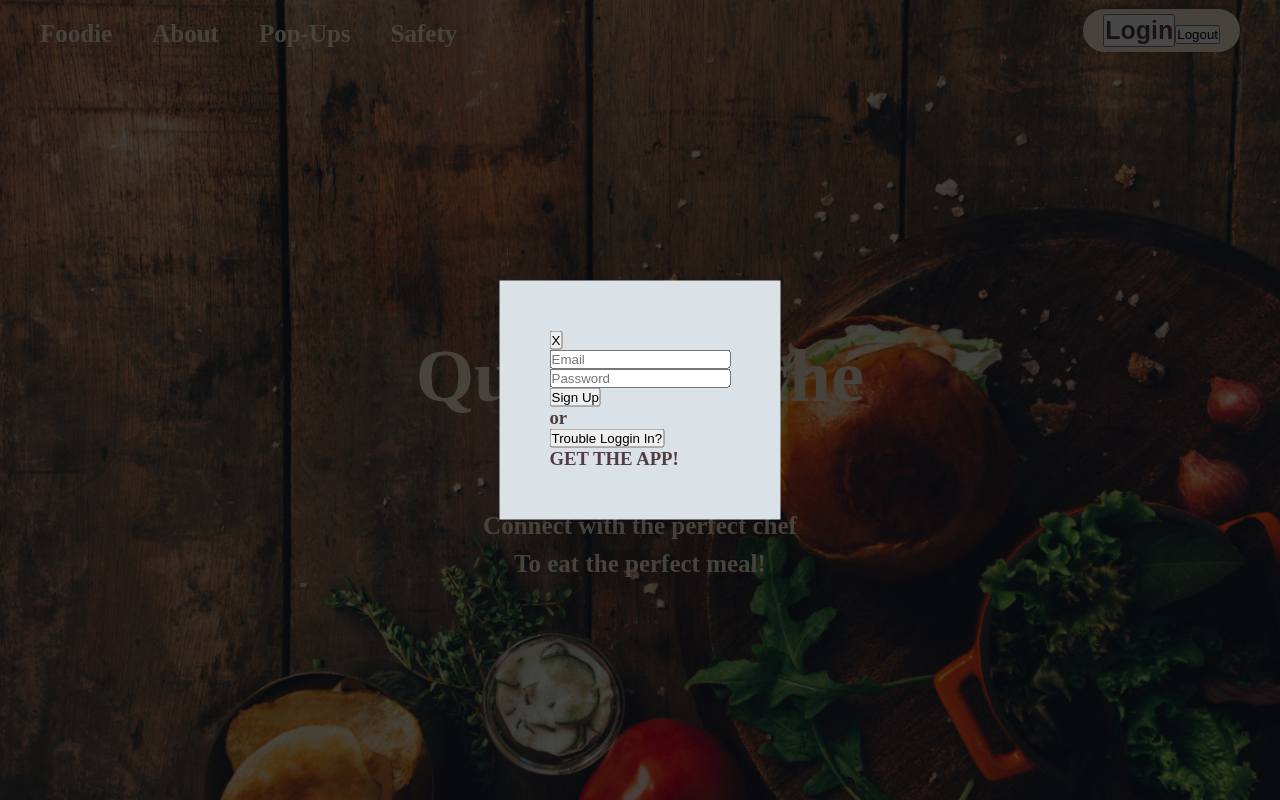
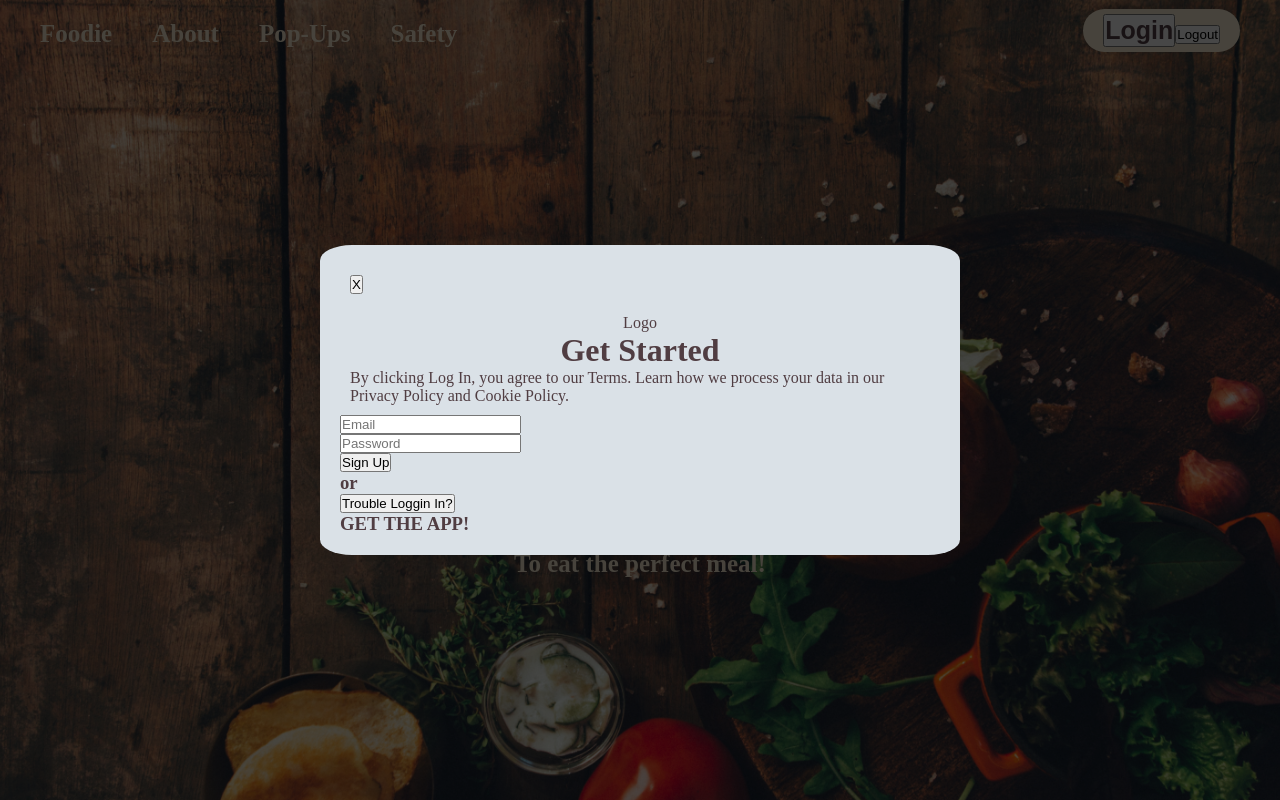
Before and after one commit to FFT-Food-for-Thought/Foodie, a React (Create React App) app: page / in a window 1280 px wide. Both pictures are taken after a click on the button "Create Account". Shown: the top 800 px of the page. Built offline with nearby package versions, Linux system fonts and the light colour scheme; no server answers; the database is empty.

Commit message:
signup modal

```diff
--- a/src/Components/Signup.js
+++ b/src/Components/Signup.js
@@ -14,9 +14,27 @@ const Signup = ({ openSignup, children, onSignupClose }) => {
   return (
     <>
       <div className="popup-overlay">
-        <section className="signup-popup">
-          <button onClick={onSignupClose}>X</button>
-          {children}
+        <div className="signup-popup">
+          <div className="signup-close-button-container">
+            <div className="signup-close">
+              <button onClick={onSignupClose}>X</button>
+              {children}
+            </div>
+          </div>
+          <div className="signup-info">
+            <div>
+              <p>Logo</p>
+            </div>
+            <div>
+              <h1>Get Started</h1>
+            </div>
+            <div>
+              <p>
+                By clicking Log In, you agree to our Terms. Learn how we process
+                your data in our Privacy Policy and Cookie Policy.
+              </p>
+            </div>
+          </div>
           <div>
             <input placeholder="Email" htmlFor="email" id="email" />
           </div>
@@ -35,7 +53,7 @@ const Signup = ({ openSignup, children, onSignupClose }) => {
           <div>
             <h3>GET THE APP!</h3>
           </div>
-        </section>
+        </div>
       </div>
     </>
   );
--- a/src/Css/signup.css
+++ b/src/Css/signup.css
@@ -4,9 +4,13 @@
   left: 50%;
   transform: translate(-50%, -50%);
   background-color: #dae1e7;
-  padding: 50px;
+  border-radius: 5%;
+  padding: 20px;
   z-index: 1000;
-  flex-direction: column;
+  overflow: hidden;
+  /* flex-direction: column; */
+  /* align-items: center; */
+  /* display: flex; */
 }
 .popup-overlay {
   position: fixed;
@@ -17,20 +21,21 @@
   background-color: rgb(0, 0, 0, 0.7);
   z-index: 1000;
 }
-
-/* .section {
-  height: 50vh;
+.signup-close-button-container {
+  /* width: 100%; */
+  /* padding: 10px; */
+  /* background-color: blue; */
+  /* border-radius: 50%; */
+  margin: 10px;
 }
-.signup-page {
+.signup-close {
+  /* justify-content: right; */
+  /* align-items: right; */
 }
-.signup-page {
-  width: auto;
-  padding: 30px;
+.signup-info {
+  padding: 10px;
   display: flex;
-  flex-direction: column;
   justify-content: center;
   align-items: center;
-  background-color: blue;
+  flex-direction: column;
 }
-.signup-container {
-} */
```
